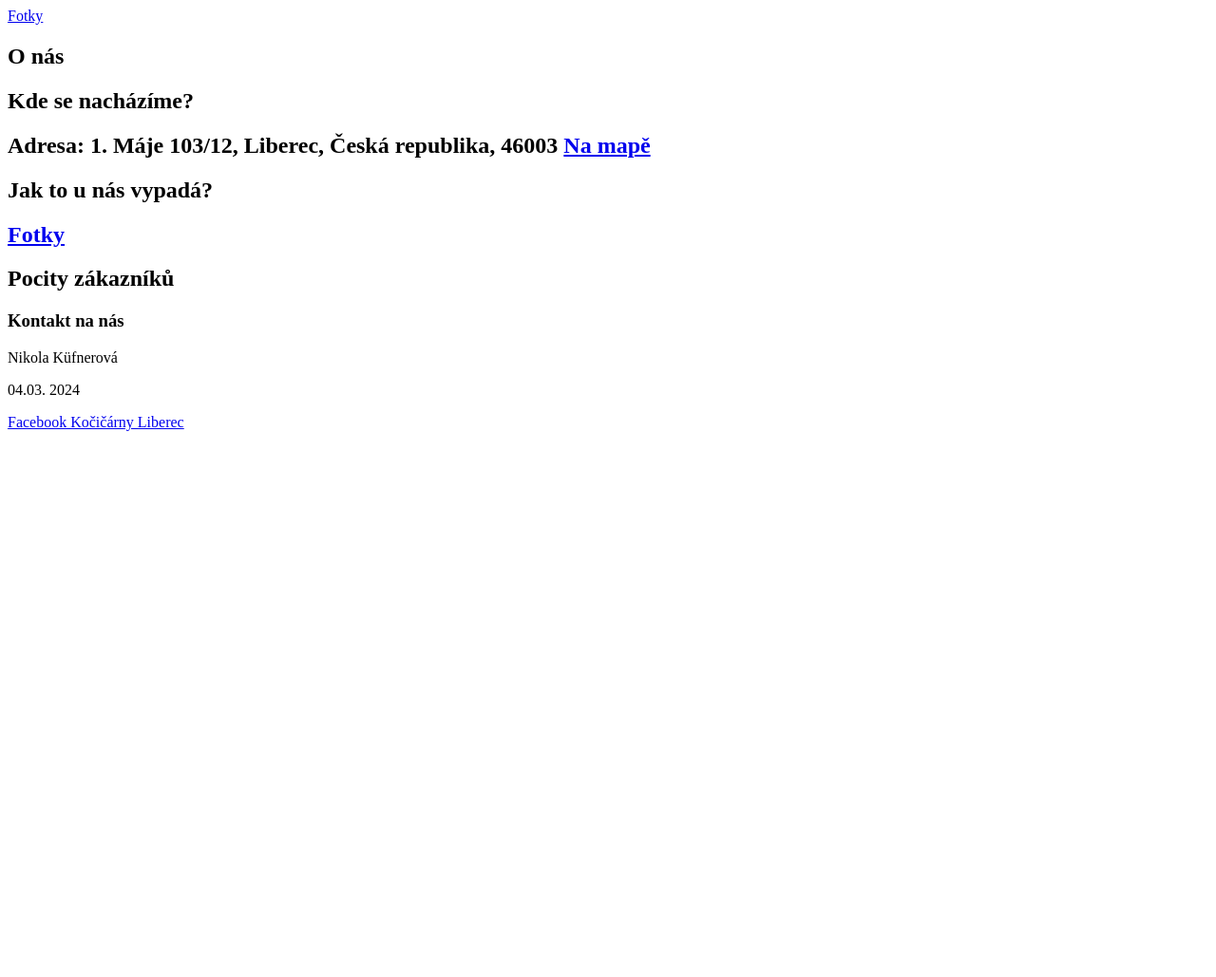
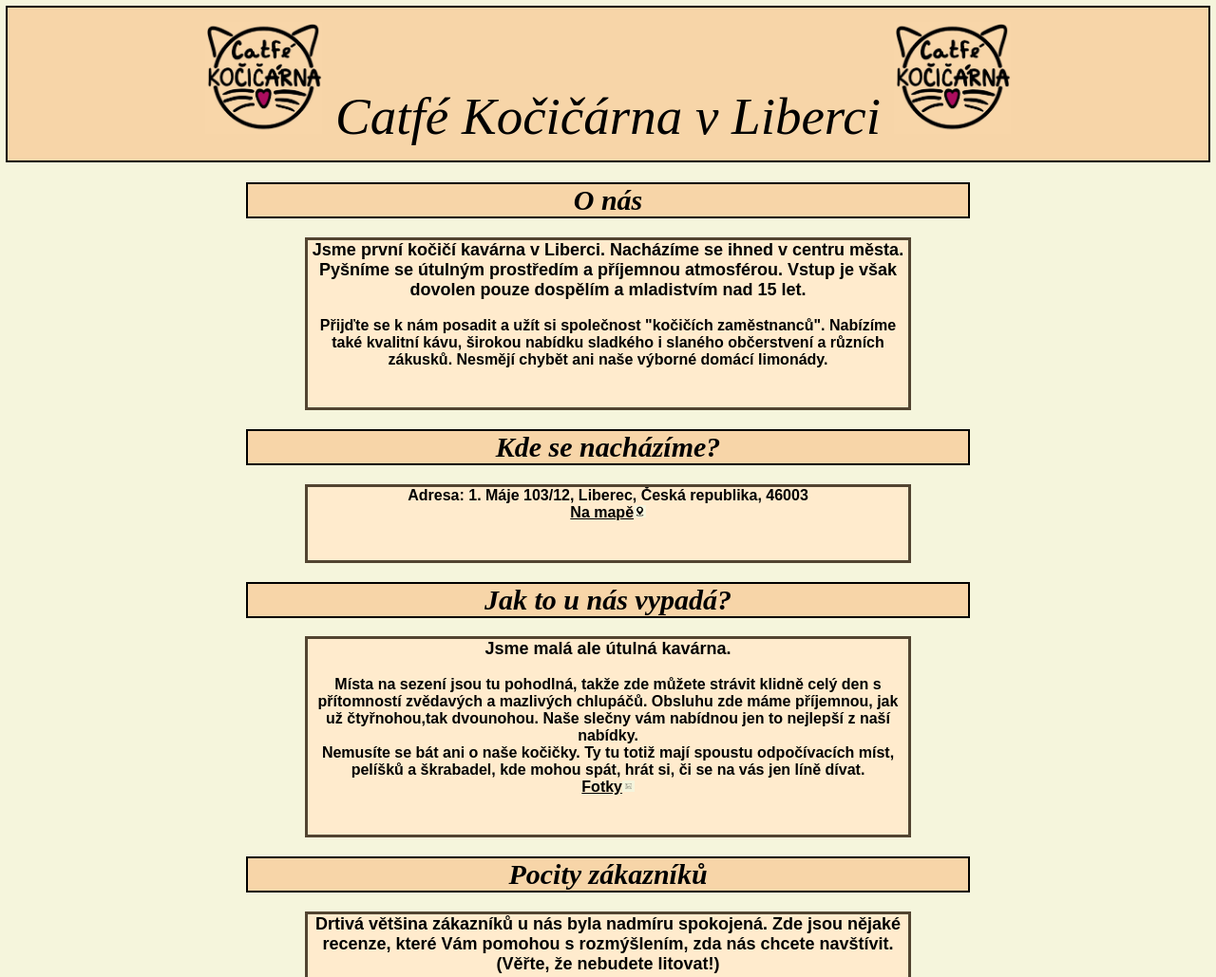
Before and after one commit to NikolaKufnerova/Kvkli-web, a plain HTML site: page Kocicarna-web/index.html in a window 1280 px wide. Shown: the top 1029 px of the page at 95% size. Before the commit the page ends 800 px from the top, so only its background shows below. Drawn offline with Linux system fonts and the light colour scheme.

Commit message:
commited

```diff
--- a/Kocicarna-web/index.html
+++ b/Kocicarna-web/index.html
@@ -8,58 +8,80 @@
 </head>
 <body>
     <header title="zahlavi">
-        <nav>
-            <a href="#">Fotky</a>
-        </nav>
+            <img title="logo" src="../logo-removebg-preview.png">
+            Catfé Kočičárna v Liberci
+            <img title="logo" src="../logo-removebg-preview.png">
     </header>
     <article title="hlavni">
+
         <header title="clanek1">
             <h1>O nás</h1>
         </header>
         <article title="clanek1">
             <h2>
-
+                <p>Jsme první kočičí kavárna v Liberci. Nacházíme se ihned v centru města.
+                Pyšníme se útulným prostředím a příjemnou atmosférou.
+                Vstup je však dovolen pouze dospělím a mladistvím nad 15 let.</p>
             </h2>
+             <h3>
+                <p>Přijďte se k nám posadit a užít si společnost "kočičích zaměstnanců".
+                Nabízíme také kvalitní kávu, širokou nabídku sladkého i slaného občerstvení a různích zákusků.
+                Nesmějí chybět ani naše výborné domácí limonády.</p>
+            </h3>
         </article>
         <header title="clanek2">
             <h1>Kde se nacházíme?</h1>
         </header>
         <article title="clanek2">
-            <h2>
-                Adresa: 1. Máje 103/12, Liberec, Česká republika, 46003
-                <a href="https://mapy.cz/zakladni?source=firm&id=13228091&x=15.0533512&y=50.7665302&z=17">Na mapě</a>
-            </h2>
+            <h3>
+                Adresa: 1. Máje 103/12, Liberec, Česká republika, 46003<br>
+                <a href="https://mapy.cz/zakladni?source=firm&id=13228091&x=15.0533512&y=50.7665302&z=17">Na mapě</a><img title="mapa" src="../mapa-removebg-preview.png">
+            </h3>
         </article>
         <header title="clanek3">
             <h1>Jak to u nás vypadá?</h1>
         </header>
         <article title="clanek3">
             <h2>
-
-                <a href="#">Fotky</a>
+                <p>Jsme malá ale útulná kavárna.</p>
             </h2>
+            <h3>  <p>Místa na sezení jsou tu pohodlná, takže zde můžete strávit klidně celý den s přítomností zvědavých a mazlivých chlupáčů.
+                Obsluhu zde máme příjemnou, jak už čtyřnohou,tak dvounohou. Naše slečny vám nabídnou jen to nejlepší z naší nabídky.<br>
+                Nemusíte se bát ani o naše kočičky. Ty tu totiž mají spoustu odpočívacích míst, pelíšků a škrabadel, kde mohou spát, hrát si, či se na vás jen líně dívat.<br>
+                <a href="fotky.html">Fotky</a><img title="fotky" src="../fotky-removebg-preview.png"> </p>
+            </h3>
         </article>
         <header title="clanek4">
             <h1>Pocity zákazníků</h1>
         </header>
         <article title="clanek4">
             <h2>
-
+                Drtivá většina zákazníků u nás byla nadmíru spokojená. Zde jsou nějaké recenze, které Vám pomohou s rozmýšlením, zda nás chcete navštívit. (Věřte, že nebudete litovat!)<br>
             </h2>
+            <h3>
+                ,,Dnes jsem se synem navštívila úžasnou kočičí kavárnu. Doporučujeme úplně všechno. Milá a vstřícná obsluha. A samozřejmě úžasní kočičí miláčci."(Radka Šiler)<br>
+                ,,Příjemné posezení, milý personál výborný dezert, my měly mrkvový a k tomu lahodný čaj a samozřejmě skvělé kočičky. (Anna Janoušková)"<br>
+                ,,Příjemná obsluha, krásné a příjemné prostředí, kočičky mazlivé a výborné kafíčko a dortík. Vřele doporučuji."(Lenka Kostelková)
+            </h3>
+        </article>
         <footer title="kontaktni_udaje">
             <header title="kontakt">
                 <h1>Kontakt na nás</h1>
             </header>
             <article title="kontakt">
-
+                <h2>
+                    <p>Telefonní číslo: 602 333 767<br>
+                    Email: info@catfe-kocicarna.cz</p>
+                </h2>
+                <img title="gif" src="../gif_kocka.gif">
             </article>
         </footer>
         </article>
     </article>
     <footer>
-        <p id: author>Nikola Küfnerová</p>
-        <p>04.03. 2024</p>
-        <p><a href="https://www.facebook.com/CatfeLiberec/">Facebook Kočičárny Liberec</a></p>
+        <p id: author>Nikola Küfnerová<br>
+        04.03. 2024<br>
+        <a href="https://www.facebook.com/CatfeLiberec/">Facebook Kočičárny Liberec</a></p>
     </footer>
 </body>
 </html>
--- /dev/null
+++ b/kocicarna_fotky.css
@@ -0,0 +1,23 @@
+img{
+    width: 50%;
+    height: 650px;
+}
+article[title=zpet]{
+    text-align: center;
+    font-size: 30px;
+}
+a{
+    color: black;
+}
+article[title=zpet]{
+    font-style: italic;
+    background-color:rgba(248, 209, 161, 0.863);
+    margin-left: 20%;
+    margin-right: 20%;
+    outline-color: black;
+    outline-style: solid;
+    outline-width: 2px;
+}
+body{
+    background-color: beige;
+}
--- a/kocicarna_style.css
+++ b/kocicarna_style.css
@@ -0,0 +1,87 @@
+h1{
+    font-size: 30px;
+}
+h2{
+    font-size: 18px;
+}
+h3{
+    font-size: 16px;
+}
+article {
+    text-align: center;
+}
+body{
+    background-color: beige;
+}
+img[title=logo]{
+    width: 10%;
+}
+img[title=gif]{
+    width: 15%;
+    outline-style: solid;
+    outline-color: rgb(82, 68, 49);
+}
+img[title=mapa]{
+    width: 2%;
+}
+img[title=fotky]{
+    width: 2%;
+}
+header[title=zahlavi]{
+    background-color:rgba(248, 209, 161, 0.863);
+    font-size: 55px;
+    text-align: center;
+    padding: 15px;
+    margin: 0%;
+    outline-color: black;
+    outline-style: solid;
+    outline-width: 2px;
+}
+header{
+    font-style: italic;
+    background-color:rgba(248, 209, 161, 0.863);
+    margin-left: 20%;
+    margin-right: 20%;
+    outline-color: black;
+    outline-style: solid;
+    outline-width: 2px;
+}
+a{
+    color: black;
+}
+article[title=clanek1]{
+    padding-bottom: 25px;
+    outline-color: rgb(82, 68, 49);
+    outline-style: solid;
+    margin-left: 25%;
+    margin-right: 25%;
+    background-color: blanchedalmond;
+    font: icon;
+}
+article[title=clanek2]{
+    padding-bottom: 25px;
+    outline-color: rgb(82, 68, 49);
+    outline-style: solid;
+    margin-left: 25%;
+    margin-right: 25%;
+    background-color: blanchedalmond;
+    font: icon;
+}
+article[title=clanek3]{
+    padding-bottom: 25px;
+    outline-color: rgb(82, 68, 49);
+    outline-style: solid;
+    margin-left: 25%;
+    margin-right: 25%;
+    background-color: blanchedalmond;
+    font: icon;
+}
+article[title=clanek4]{
+    padding-bottom: 25px;
+    outline-color: rgb(82, 68, 49);
+    outline-style: solid;
+    margin-left: 25%;
+    margin-right: 25%;
+    background-color: blanchedalmond;
+    font: icon;
+}
```
Also changed, not shown: Kocicarna-web/fotky.html (added, +23 -0 lines), 1280x960_16609_4.jpg (added), 2ccc56a3-a61e-4b36-8b98-b8b110ab8878.jpg (added), 7n6DtA.jpeg (added), fotky-removebg-preview.png (added), gif_kocka.gif (added), images.jpg (added), img_20190719_190356.jpg (added), img_20190719_190928.jpg (added), img_20190719_191111.jpg (added), logo-removebg-preview.png (added), mapa-removebg-preview.png (added). Lines whose indentation alone changed are shown as unchanged.
